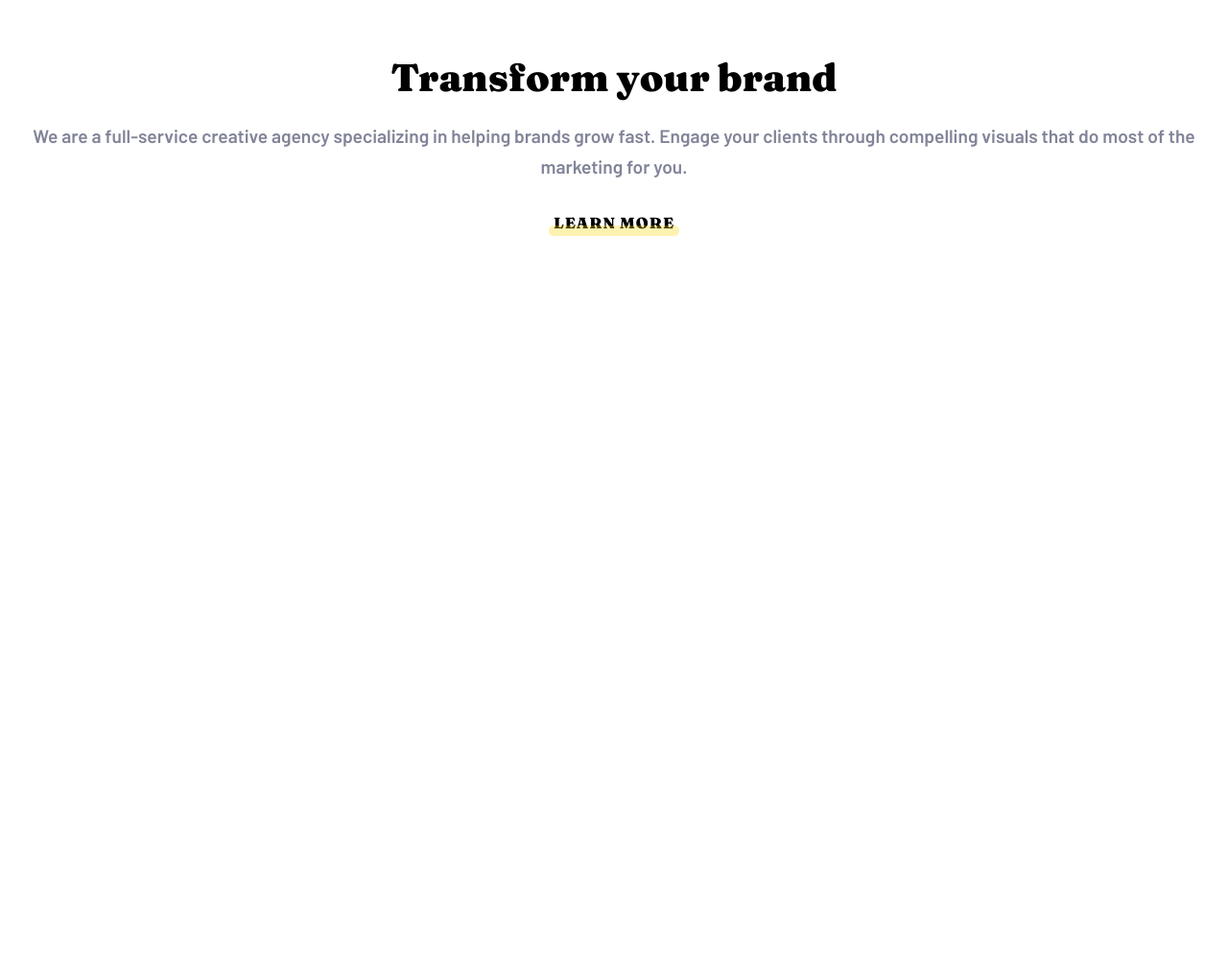
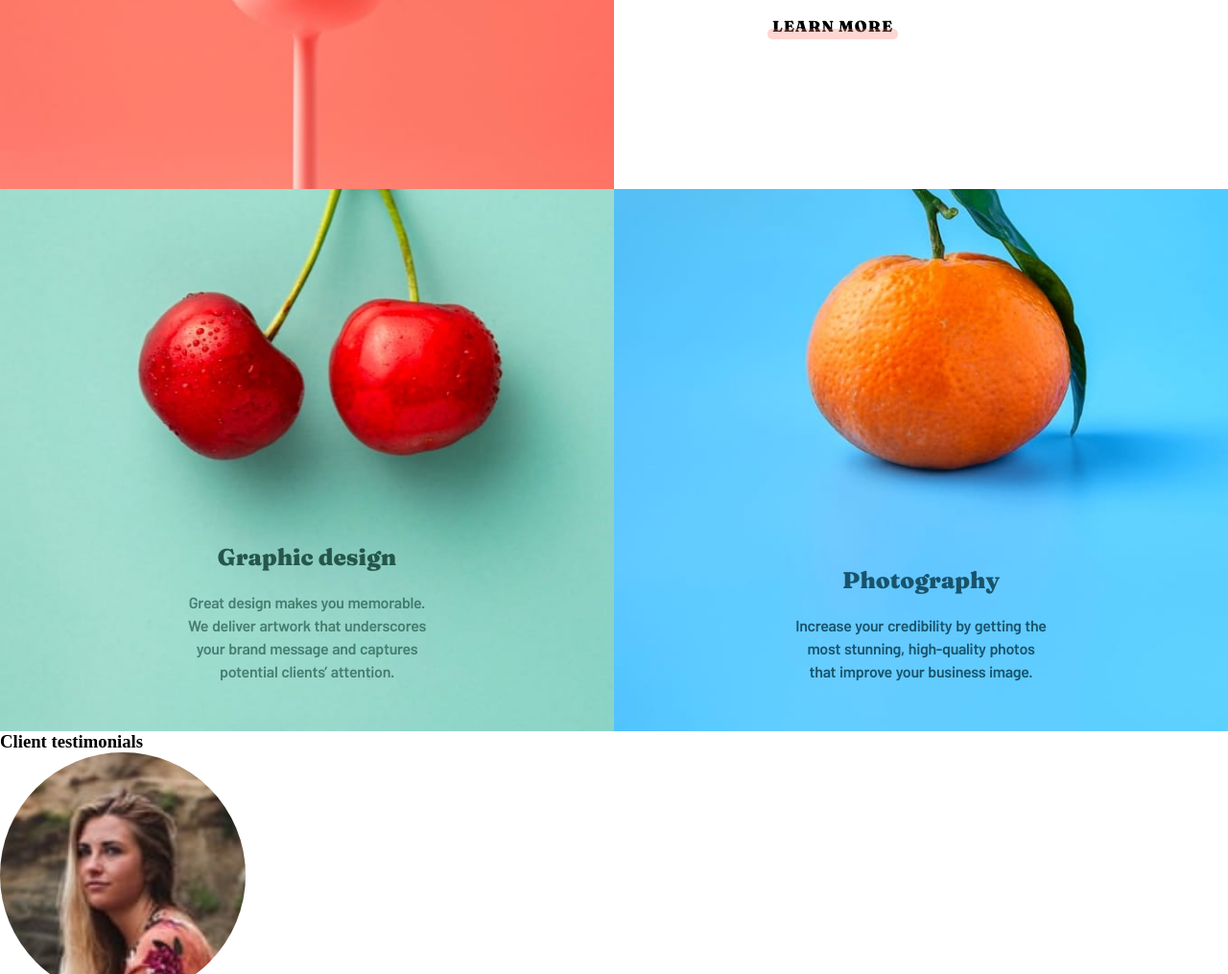
Before and after one commit to sedcakmak/sunnyside-agency-landing-page-main, a plain HTML site: page index.html in a window 1280 px wide. Shown: the part 1785-2800 px from the top of the page at 96% size. Drawn offline with Linux system fonts and the light colour scheme.

Commit message:
offer-section grid

```diff
--- a/index.html
+++ b/index.html
@@ -41,15 +41,19 @@
   </header>
   <main>
     <section class="image-grid">
-      <img src="images/mobile/image-transform.jpg">
-      <div class="section-text">
+      <div>
+        <img src="images/mobile/image-transform.jpg">
+      </div>
+      <div class="section-text" id="section-text-1">
         <h2> Transform your brand</h2>
         <p>We are a full-service creative agency specializing in helping brands grow fast.
           Engage your clients through compelling visuals that do most of the marketing for you.
         </p>
         <a href="javascript:void(0)" id="section-text-link1"> Learn more</a>
       </div>
-      <img src="images/mobile/image-stand-out.jpg">
+      <div>
+        <img src="images/mobile/image-stand-out.jpg">
+      </div>
       <div class="section-text">
         <h2> Stand out to the right audience</h2>
         <p>
--- a/style.css
+++ b/style.css
@@ -34,7 +34,6 @@ a:visited,
 a:active {
   text-decoration: none;
   color: inherit;
-  /* outline: none; */
 }
 
 header {
@@ -158,7 +157,6 @@ nav input[type="checkbox"] {
   left: 0;
   right: 0;
   top: 120px;
-  /* bottom: 0; */
   text-align: center;
   width: 82%;
   height: 50%;
@@ -194,25 +192,21 @@ nav input[type="checkbox"]:checked ~ .hamburger-lines .line3 {
 .image-grid {
   display: grid;
   width: 100%;
-  /* grid-template-rows: repeat(3, 1fr);
-  grid-template-columns: repeat(2, 1fr); */
-
   grid-template-columns: 1fr;
-  grid-template-rows: repeat(6, 1fr);
-  /* grid-template-columns: repeat(auto-fit, minmax(400px, 1fr)); */
 }
 
 .image-grid img {
   width: 100%;
+  height: 100%;
 }
 
 .image-grid h2 {
   font-family: var(--fraunces);
   font-weight: var(--bold-900);
-  font-size: 2.5rem;
+  font-size: 2rem;
 }
 
-.image-grid p {
+.section-text p {
   font-family: var(--barlow);
   color: var(--dark-grayish-blue);
   font-size: 1.2rem;
@@ -230,32 +224,15 @@ nav input[type="checkbox"]:checked ~ .hamburger-lines .line3 {
   margin-top: 2rem;
 }
 
-/* image-grid img {
-  width: 50%;
-  height: 50%;
-} */
-
 .section-text {
   padding: 3.5rem 1.25rem;
   text-align: center;
 }
 
-/* .section-text h2 {
-
-}
-.section-text p {
-
-} */
-
-/* .section-text a {
-  box-shadow: inset 0 -8px 0 0 var(--yellow);
-} */
-
 .section-text a {
   position: relative;
   padding: 0 5px;
   z-index: 2;
-  transition: all 0.8s ease-out;
 }
 
 .section-text a::after {
@@ -268,8 +245,9 @@ nav input[type="checkbox"]:checked ~ .hamburger-lines .line3 {
   height: 0.7em;
   opacity: 0.3;
   z-index: 1;
-  transition: all 0.5s ease-in;
+  transition: all 0.2s linear;
 }
+
 #section-text-link1::after {
   background-color: var(--yellow);
 }
@@ -283,7 +261,6 @@ nav input[type="checkbox"]:checked ~ .hamburger-lines .line3 {
   top: -18px;
   height: 3.7em;
   border-radius: 2rem;
-  box-shadow: 0 0.5em 0.5em -0.4em var(--dark-blue);
 }
 
 .section-text a:hover {
@@ -291,52 +268,53 @@ nav input[type="checkbox"]:checked ~ .hamburger-lines .line3 {
   text-shadow: 0 1px 5px var(--very-dark-desaturated-blue);
 }
 
-.section-text a:active::after {
-  box-shadow: none;
+.section-text a:active {
+  color: var(--very-dark-desaturated-blue);
+  text-shadow: none;
 }
 
 .offer-section {
   display: flex;
-  flex-direction: column;
-  justify-content: flex-end;
+  align-items: flex-end;
+  justify-content: center;
+  background-repeat: no-repeat;
+  background-size: cover;
+  /* background-position: 50% 20%; */
+  height: 35.33rem;
+  width: 100%;
+  padding: 0rem 1.25rem 3.1rem;
 }
 .offer-section-item {
-  /* position: relative;
-  bottom: 0;
-  left: 0;
-  right: 0;
-  margin: auto; */
+  text-align: center;
+}
+
+.offer-section p {
+  font-family: var(--barlow);
+  /* font-size: 0.9rem; */
+  line-height: 1.5rem;
+  letter-spacing: -0.3px;
+  word-spacing: 0.9px;
+  padding-top: 1.3rem;
 }
 
 #graphic-design {
   color: var(--dark-desaturated-cyan);
   background-image: url("images/mobile/image-graphic-design.jpg");
-  background-repeat: no-repeat;
-  background-size: 100%;
-  /* background-repeat: no-repeat;
-  background-position: center;
-  background-size: cover; */
+}
+
+#graphic-design p {
+  opacity: 0.7;
 }
 
 #photography {
   color: var(--dark-blue);
   background-image: url("images/mobile/image-photography.jpg");
-  background-repeat: no-repeat;
-  background-size: 100%;
-  /* background-repeat: no-repeat;
-  background-position: center;
-  background-size: 100% 100%;
-  */
 }
 
 .testimonials img {
   border-radius: 50%;
   width: 20%;
 }
-
-/* .section-text {
-  order: -1;
-} */
 
 /* Footer */
 
@@ -441,4 +419,35 @@ footer {
     border-bottom: 4px solid var(--yellow);
     transform: scale(0, 1);
   }
+  .image-grid {
+    grid-template-columns: repeat(2, 1fr);
+  }
+
+  .section-text {
+    padding: 10rem;
+    text-align: left;
+  }
+  #section-text-1 {
+    order: -1;
+  }
+
+  .section-text p {
+    font-size: 1.1rem;
+  }
+
+  #graphic-design {
+    background-image: url("images/desktop/image-graphic-design.jpg");
+  }
+
+  #photography {
+    background-image: url("images/desktop/image-photography.jpg");
+  }
+
+  .offer-section-item {
+    width: 44%;
+  }
+
+  .offer-section h2 {
+    font-size: 1.5rem;
+  }
 }
```
